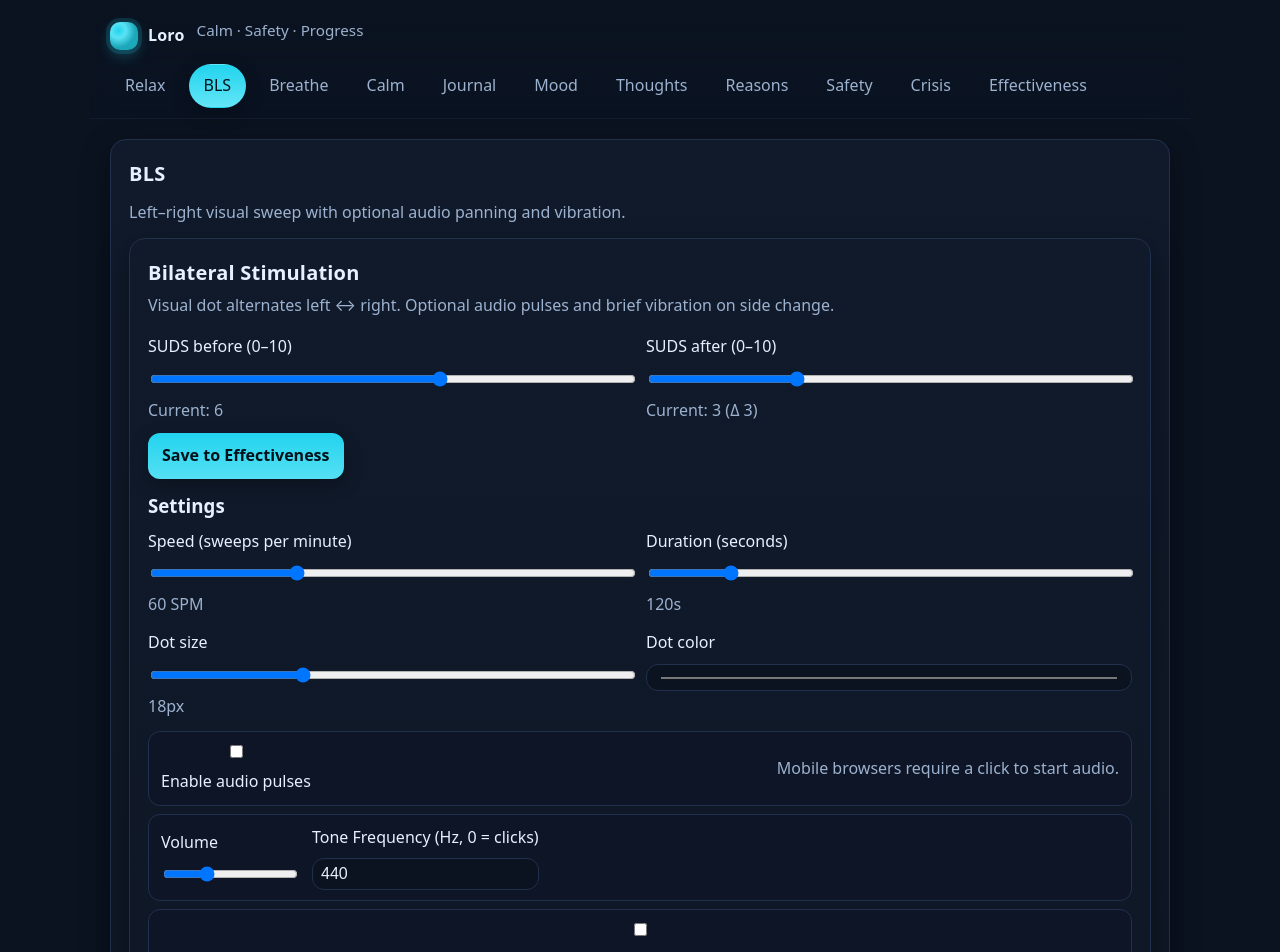
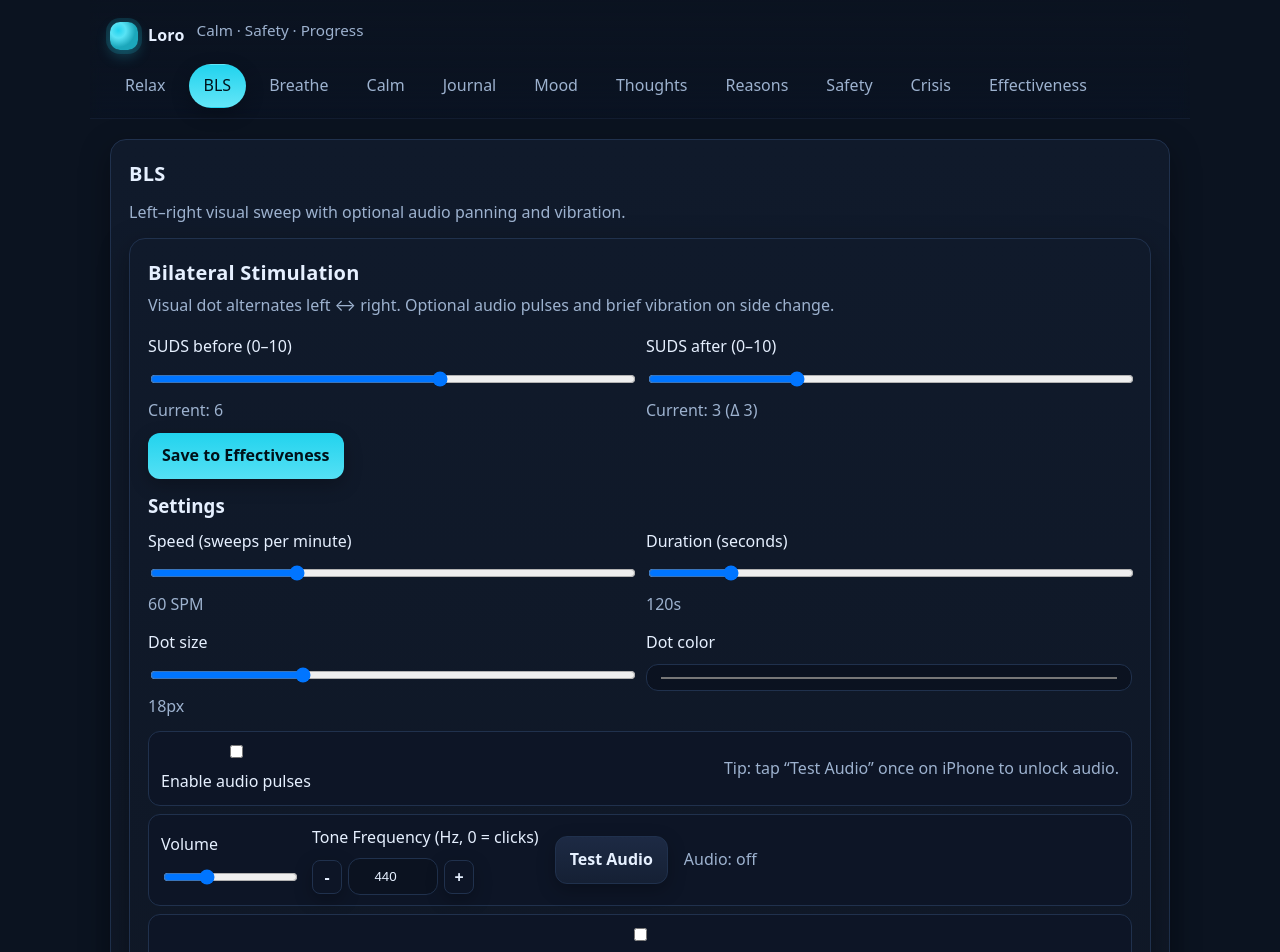
Before and after one commit to fairwjl/loro-app, a React (Vite) app in the folder client/: page / in a window 1280 px wide. Shown: the top 952 px of the page. Built offline with nearby package versions, Linux system fonts and the light colour scheme; no server answers.

Commit message:
BLS sync fix: audio aligned to visual, real-time speed/Hz adjustments, invert audio always on

```diff
--- a/client/src/components/BLS.jsx
+++ b/client/src/components/BLS.jsx
@@ -4,14 +4,14 @@ import { loadJSON, saveJSON } from "../lib/storage.js";
 
 /**
  * BLS (Bilateral Stimulation)
- * - Visual: CSS keyframes move the dot L↔R continuously (no JS needed for motion)
+ * - Visual: CSS keyframes move the dot L↔R continuously (no JS motion)
  * - Audio: short pulses each side toggle (clicks or sine burst)
  * - Haptics: optional brief vibration each side toggle
  * - SUDS logging → Effectiveness
  */
 
 const EFFECT_KEY = "effect:sessions";
-const PREFS_KEY = "bls:prefs";
+const PREFS_KEY  = "bls:prefs";
 
 function clamp(n, min, max) {
   return Math.max(min, Math.min(max, n));
@@ -19,14 +19,15 @@ function clamp(n, min, max) {
 
 export default function BLS() {
   // Preferences (persisted)
-  const [speed, setSpeed] = useState(60);        // sweeps/min (L→R→L)
-  const [duration, setDuration] = useState(120); // seconds
-  const [dotSize, setDotSize] = useState(18);
+  const [speed, setSpeed]       = useState(60);        // sweeps/min (L→R→L)
+  const [duration, setDuration] = useState(120);       // seconds
+  const [dotSize, setDotSize]   = useState(18);
   const [dotColor, setDotColor] = useState("#22d3ee");
-  const [audioOn, setAudioOn] = useState(false);
-  const [volume, setVolume] = useState(0.3);
-  const [toneHz, setToneHz] = useState(440);     // 0=clicks, >0 short sine
-  const [vibrateOn, setVibrateOn] = useState(false);
+  const [audioOn, setAudioOn]   = useState(false);
+  const [volume, setVolume]     = useState(0.3);
+  const [toneHz, setToneHz]     = useState(440);       // 0=clicks, >0 short sine
+  const [invertAudio, setInvertAudio] = useState(true); // always ON
+  const [vibrateOn, setVibrateOn]     = useState(false);
 
   // Session
   const [running, setRunning] = useState(false);
@@ -34,21 +35,46 @@ export default function BLS() {
 
   // SUDS
   const [before, setBefore] = useState(6);
-  const [after, setAfter] = useState(3);
-  const [msg, setMsg] = useState("");
+  const [after,  setAfter]  = useState(3);
+  const [msg, setMsg]       = useState("");
 
   // Refs for timers/audio
-  const sideTimerRef = useRef(null);
   const secondTimerRef = useRef(null);
-  const stopTimerRef = useRef(null);
+  const stopTimerRef   = useRef(null);
 
+  // NEW: sync with CSS animation
+  const dotRef           = useRef(null);
+  const halfTimeoutRef   = useRef(null);
+  const halfMsRef        = useRef((60 / clamp(speed, 10, 180)) * 500); // ms
+
+  // Audio chain refs
   const audioCtxRef = useRef(null);
-  const gainRef = useRef(null);
-  const panRef = useRef(null);
-  const clickBufRef = useRef(null);     // built in the active context at start()
+  const gainRef     = useRef(null);
+  const panRef      = useRef(null);
+  const clickBufRef = useRef(null);
   const currentSideRef = useRef("left");
 
-  // Load prefs
+  // Live value refs for real-time adjustments
+  const toneHzRef  = useRef(toneHz);
+  const volumeRef  = useRef(volume);
+  const speedRef   = useRef(speed);
+
+  useEffect(() => { toneHzRef.current = toneHz; }, [toneHz]);
+  useEffect(() => { speedRef.current  = speed;  }, [speed]);
+  useEffect(() => {
+    volumeRef.current = volume;
+    if (gainRef.current && audioCtxRef.current) {
+      try { gainRef.current.gain.setValueAtTime(clamp(volume, 0, 1), audioCtxRef.current.currentTime); } catch {}
+    }
+  }, [volume]);
+
+  // Keep half-duration (ms) updated
+  useEffect(() => {
+    const sweepSec = 60 / clamp(speed, 10, 180);
+    halfMsRef.current = (sweepSec / 2) * 1000;
+  }, [speed]);
+
+  // Load prefs (force invertAudio true)
   useEffect(() => {
     const p = loadJSON(PREFS_KEY, null);
     if (p) {
@@ -59,49 +85,43 @@ export default function BLS() {
       setAudioOn(!!p.audioOn);
       setVolume(p.volume ?? 0.3);
       setToneHz(p.toneHz ?? 440);
+      setInvertAudio(true); // forced ON
       setVibrateOn(!!p.vibrateOn);
     }
   }, []);
 
-  // Save prefs
+  // Save prefs (invertAudio always true)
   useEffect(() => {
     saveJSON(PREFS_KEY, {
-      speed,
-      duration,
-      dotSize,
-      dotColor,
-      audioOn,
-      volume,
-      toneHz,
-      vibrateOn,
+      speed, duration, dotSize, dotColor,
+      audioOn, volume, toneHz, invertAudio, vibrateOn
     });
-  }, [speed, duration, dotSize, dotColor, audioOn, volume, toneHz, vibrateOn]);
+  }, [speed, duration, dotSize, dotColor, audioOn, volume, toneHz, invertAudio, vibrateOn]);
 
   // Build a tiny click buffer **in the given context**
   const buildClickBuffer = (ctx) => {
     const len = Math.floor(ctx.sampleRate * 0.02); // 20ms
     const buf = ctx.createBuffer(1, len, ctx.sampleRate);
-    const ch = buf.getChannelData(0);
+    const ch  = buf.getChannelData(0);
     for (let i = 0; i < len; i++) {
       ch[i] = (1 - i / len) * Math.sin(2 * Math.PI * 1000 * (i / ctx.sampleRate));
     }
     return buf;
   };
 
-  // Start / Stop
   const start = async () => {
     stop(); // clean any previous
     setElapsed(0);
     currentSideRef.current = "left";
 
-    // Audio chain (no continuous oscillator; we only fire bursts)
+    // Audio
     if (audioOn && (window.AudioContext || window.webkitAudioContext)) {
-      const AC = window.AudioContext || window.webkitAudioContext;
+      const AC  = window.AudioContext || window.webkitAudioContext;
       const ctx = audioCtxRef.current ?? new AC();
       audioCtxRef.current = ctx;
 
       const gain = ctx.createGain();
-      gain.gain.value = clamp(volume, 0, 1);
+      gain.gain.value = clamp(volumeRef.current, 0, 1);
       gainRef.current = gain;
 
       const panner = ctx.createStereoPanner ? ctx.createStereoPanner() : null;
@@ -110,7 +130,6 @@ export default function BLS() {
       if (panner) panner.connect(gain), gain.connect(ctx.destination);
       else gain.connect(ctx.destination);
 
-      // IMPORTANT: build the click buffer **in this same context**
       clickBufRef.current = buildClickBuffer(ctx);
 
       if (ctx.state === "suspended") {
@@ -118,13 +137,8 @@ export default function BLS() {
       }
     }
 
-    // Tick side at half-sweep period
-    const sweepSeconds = 60 / clamp(speed, 10, 180); // 1 full L→R→L
-    const halfSweepMs = (sweepSeconds / 2) * 1000;
-
-    sideTimerRef.current = setInterval(() => {
-      toggleSidePulse();
-    }, halfSweepMs);
+    // Kick off left-edge pulse immediately to align with animation
+    if (audioOn) pulse("left");
 
     // Count elapsed seconds + auto-stop
     secondTimerRef.current = setInterval(() => {
@@ -143,47 +157,70 @@ export default function BLS() {
 
   const stop = () => {
     setRunning(false);
-    if (sideTimerRef.current) clearInterval(sideTimerRef.current);
     if (secondTimerRef.current) clearInterval(secondTimerRef.current);
-    if (stopTimerRef.current) clearTimeout(stopTimerRef.current);
-    sideTimerRef.current = null;
+    if (stopTimerRef.current)   clearTimeout(stopTimerRef.current);
+    if (halfTimeoutRef.current) clearTimeout(halfTimeoutRef.current);
     secondTimerRef.current = null;
-    stopTimerRef.current = null;
+    stopTimerRef.current   = null;
+    halfTimeoutRef.current = null;
   };
 
   useEffect(() => () => stop(), []);
 
-  // Toggle side + audio/vibration pulse
-  const toggleSidePulse = () => {
-    const nextSide = currentSideRef.current === "left" ? "right" : "left";
-    currentSideRef.current = nextSide;
+  // === SYNC WITH CSS ANIMATION ===
+  // Left edge = animation start/iteration. Right edge = half-duration later.
+  useEffect(() => {
+    const el = dotRef.current;
+    if (!el) return;
 
-    if (vibrateOn && "vibrate" in navigator) {
-      navigator.vibrate?.(10);
-    }
-    pulse(nextSide);
+    const atLeft = () => {
+      currentSideRef.current = "left";
+      if (audioOn) pulse("left");
+      if (halfTimeoutRef.current) clearTimeout(halfTimeoutRef.current);
+      halfTimeoutRef.current = setTimeout(() => {
+        currentSideRef.current = "right";
+        if (audioOn) pulse("right");
+        if (vibrateOn && "vibrate" in navigator) navigator.vibrate?.(10);
+      }, halfMsRef.current);
     };
 
+    if (running) {
+      // When animation (re)starts, treat as left-edge
+      el.addEventListener("animationstart", atLeft);
+      el.addEventListener("animationiteration", atLeft);
+    }
+
+    return () => {
+      el.removeEventListener("animationstart", atLeft);
+      el.removeEventListener("animationiteration", atLeft);
+      if (halfTimeoutRef.current) clearTimeout(halfTimeoutRef.current);
+    };
+  }, [running, audioOn, vibrateOn]); // speed is handled via halfMsRef
+
+  // Audio pulse on a side
   const pulse = (side) => {
     if (!audioOn || !audioCtxRef.current || !gainRef.current) return;
     const ctx = audioCtxRef.current;
     const now = ctx.currentTime;
 
-    // Pan (if supported)
+    // Pan (inverted permanently for correct alignment)
     if (panRef.current) {
-      panRef.current.pan.setValueAtTime(side === "left" ? -1 : +1, now);
+      const dir = side === "left" ? +1 : -1; // inverted always ON
+      panRef.current.pan.setValueAtTime(dir, now);
     }
 
-    if (toneHz > 0) {
-      // short sine burst (~90ms)
+    const hz  = toneHzRef.current;
+    const vol = clamp(volumeRef.current, 0, 1);
+
+    if (hz > 0) {
       const osc = ctx.createOscillator();
-      const g = ctx.createGain();
+      const g   = ctx.createGain();
       osc.type = "sine";
-      osc.frequency.setValueAtTime(toneHz, now);
+      osc.frequency.setValueAtTime(hz, now);
 
       g.gain.setValueAtTime(0, now);
-      g.gain.linearRampToValueAtTime(clamp(volume, 0, 1), now + 0.01);
-      g.gain.linearRampToValueAtTime(0, now + 0.09);
+      g.gain.linearRampToValueAtTime(vol, now + 0.01);
+      g.gain.linearRampToValueAtTime(0,   now + 0.09);
 
       osc.connect(g);
       if (panRef.current) g.connect(panRef.current);
@@ -200,11 +237,7 @@ export default function BLS() {
     }
   };
 
-  // CSS animation duration = one sweep (L→R→L)
-  const sweepSeconds = 60 / clamp(speed, 10, 180);
-  const animDuration = `${sweepSeconds.toFixed(3)}s`;
-  const animPlayState = running ? "running" : "paused";
-
+  // Logging
   const logEffect = () => {
     const b = Number(before);
     const a = Number(after);
@@ -220,12 +253,15 @@ export default function BLS() {
       origin: "manual",
       notes: `SPM ${speed}, dur ${duration}s, ${toneHz > 0 ? `${toneHz}Hz` : "clicks"}`,
     };
-    const cur = loadJSON(EFFECT_KEY, []);
+    const cur  = loadJSON(EFFECT_KEY, []);
     const next = [row, ...cur].slice(0, 1000);
     saveJSON(EFFECT_KEY, next);
     setMsg("Logged to Effectiveness ✓");
     setTimeout(() => setMsg(""), 1100);
   };
+
+  // Render
+  const sweepSeconds = 60 / clamp(speed, 10, 180);
 
   return (
     <section className="card">
@@ -236,20 +272,6 @@ export default function BLS() {
           0%   { left: 8px; }
           50%  { left: calc(100% - 8px); transform: translate(-100%, -50%); }
           100% { left: 8px; transform: translate(0, -50%); }
-  }
-
-  /* Bigger, easier-to-click spin buttons on the Tone Frequency input */
-  .tone-input {
-    font-size: 1rem;
-    padding: 6px 8px;
-  }
-  .tone-input::-webkit-outer-spin-button,
-  .tone-input::-webkit-inner-spin-button {
-    width: 22px;
-    height: 22px;
-  }
-  .tone-input {
-    -moz-appearance: textfield;
         }
         `}
       </style>
@@ -269,9 +291,7 @@ export default function BLS() {
         <label>
           SUDS after (0–10)
           <input type="range" min="0" max="10" value={after} onChange={(e) => setAfter(e.target.value)} />
-          <div className="muted">
-            Current: {after} (Δ {Number(before) - Number(after)})
-          </div>
+          <div className="muted">Current: {after} (Δ {Number(before) - Number(after)})</div>
         </label>
       </div>
       <div className="actions" style={{ gap: 8 }}>
@@ -284,78 +304,69 @@ export default function BLS() {
       <div className="form-grid">
         <label>
           Speed (sweeps per minute)
-          <input
-            type="range"
-            min="10"
-            max="180"
-            value={speed}
-            onChange={(e) => setSpeed(Number(e.target.value))}
-          />
+          <input type="range" min="10" max="180" value={speed} onChange={(e)=>setSpeed(Number(e.target.value))} />
           <div className="muted">{speed} SPM</div>
         </label>
         <label>
           Duration (seconds)
-          <input
-            type="range"
-            min="30"
-            max="600"
-            value={duration}
-            onChange={(e) => setDuration(Number(e.target.value))}
-          />
+          <input type="range" min="30" max="600" value={duration} onChange={(e)=>setDuration(Number(e.target.value))} />
           <div className="muted">{duration}s</div>
         </label>
         <label>
           Dot size
-          <input
-            type="range"
-            min="10"
-            max="36"
-            value={dotSize}
-            onChange={(e) => setDotSize(Number(e.target.value))}
-          />
+          <input type="range" min="10" max="36" value={dotSize} onChange={(e)=>setDotSize(Number(e.target.value))} />
           <div className="muted">{dotSize}px</div>
         </label>
         <label>
           Dot color
-          <input type="color" value={dotColor} onChange={(e) => setDotColor(e.target.value)} />
+          <input type="color" value={dotColor} onChange={(e)=>setDotColor(e.target.value)} />
         </label>
 
         <div style={{ gridColumn: "1 / -1" }}>
           <div className="list">
-            <div className="list-row" style={{ justifyContent: "space-between", flexWrap: "wrap", gap: 8 }}>
-              <label style={{ display: "flex", alignItems: "center", gap: 8 }}>
-                <input type="checkbox" checked={audioOn} onChange={(e) => setAudioOn(e.target.checked)} />
+            <div className="list-row" style={{ justifyContent:"space-between", flexWrap:"wrap", gap:8 }}>
+              <label style={{ display:"flex", alignItems:"center", gap:8 }}>
+                <input type="checkbox" checked={audioOn} onChange={(e)=>setAudioOn(e.target.checked)} />
                 Enable audio pulses
               </label>
-              <div className="muted">Mobile browsers require a click to start audio.</div>
+              <div className="muted">Tip: tap “Test Audio” once on iPhone to unlock audio.</div>
             </div>
-            <div className="list-row" style={{ gap: 16, flexWrap: "wrap" }}>
+
+            <div className="list-row" style={{ gap:16, flexWrap:"wrap" }}>
               <label>
                 Volume
-                <input
-                  type="range"
-                  min="0"
-                  max="1"
-                  step="0.05"
-                  value={volume}
-                  onChange={(e) => setVolume(Number(e.target.value))}
-                />
+                <input type="range" min="0" max="1" step="0.05"
+                       value={volume} onChange={(e)=>setVolume(Number(e.target.value))} />
               </label>
+
               <label>
                 Tone Frequency (Hz, 0 = clicks)
-  <input
-    type="number"
-    className="tone-input"
-    min="0"
-    max="1200"
-    step="10"
-    value={toneHz}
-    onChange={(e) => setToneHz(clamp(Number(e.target.value), 0, 1200))}
-  />
+                <div style={{ display:"flex", alignItems:"center", gap:6 }}>
+                  <button type="button" aria-label="Decrease tone"
+                          onClick={()=>setToneHz(h=>clamp(h-10,0,1200))}
+                          style={{ width:28, height:32, borderRadius:8, border:"1px solid var(--border)",
+                                   background:"var(--panel)", color:"var(--text)",
+                                   display:"inline-flex", alignItems:"center", justifyContent:"center",
+                                   lineHeight:1, padding:0, fontSize:16, fontWeight:600 }}>-</button>
+                  <input type="number" min="0" max="1200" step="10" value={toneHz}
+                         onChange={(e)=>setToneHz(clamp(Number(e.target.value),0,1200))}
+                         style={{ width:90, textAlign:"center" }} />
+                  <button type="button" aria-label="Increase tone"
+                          onClick={()=>setToneHz(h=>clamp(h+10,0,1200))}
+                          style={{ width:28, height:32, borderRadius:8, border:"1px solid var(--border)",
+                                   background:"var(--panel)", color:"var(--text)",
+                                   display:"inline-flex", alignItems:"center", justifyContent:"center",
+                                   lineHeight:1, padding:0, fontSize:16, fontWeight:600 }}>+</button>
+                </div>
               </label>
+
+              {/* Invert audio UI removed earlier (always on) */}
+              <button type="button" onClick={start} className="secondary">Test Audio</button>
+              <span className="muted">Audio: {audioOn ? "on" : "off"}</span>
             </div>
-            <label className="list-row" style={{ alignItems: "center", gap: 8 }}>
-              <input type="checkbox" checked={vibrateOn} onChange={(e) => setVibrateOn(e.target.checked)} />
+
+            <label className="list-row" style={{ alignItems:"center", gap:8 }}>
+              <input type="checkbox" checked={vibrateOn} onChange={(e)=>setVibrateOn(e.target.checked)} />
               Enable brief vibration (mobile)
             </label>
           </div>
@@ -376,6 +387,7 @@ export default function BLS() {
         }}
       >
         <div
+          ref={dotRef}
           style={{
             position: "absolute",
             top: "50%",
@@ -386,10 +398,10 @@ export default function BLS() {
             background: dotColor,
             boxShadow: `0 0 ${Math.floor(dotSize / 1.5)}px ${dotColor}80`,
             animationName: "bls-sweep",
-            animationDuration: animDuration,
+            animationDuration: `${sweepSeconds.toFixed(3)}s`,
             animationTimingFunction: "linear",
             animationIterationCount: "infinite",
-            animationPlayState: animPlayState,
+            animationPlayState: running ? "running" : "paused",
           }}
         />
       </div>
```
Lines whose indentation alone changed are shown as unchanged.
